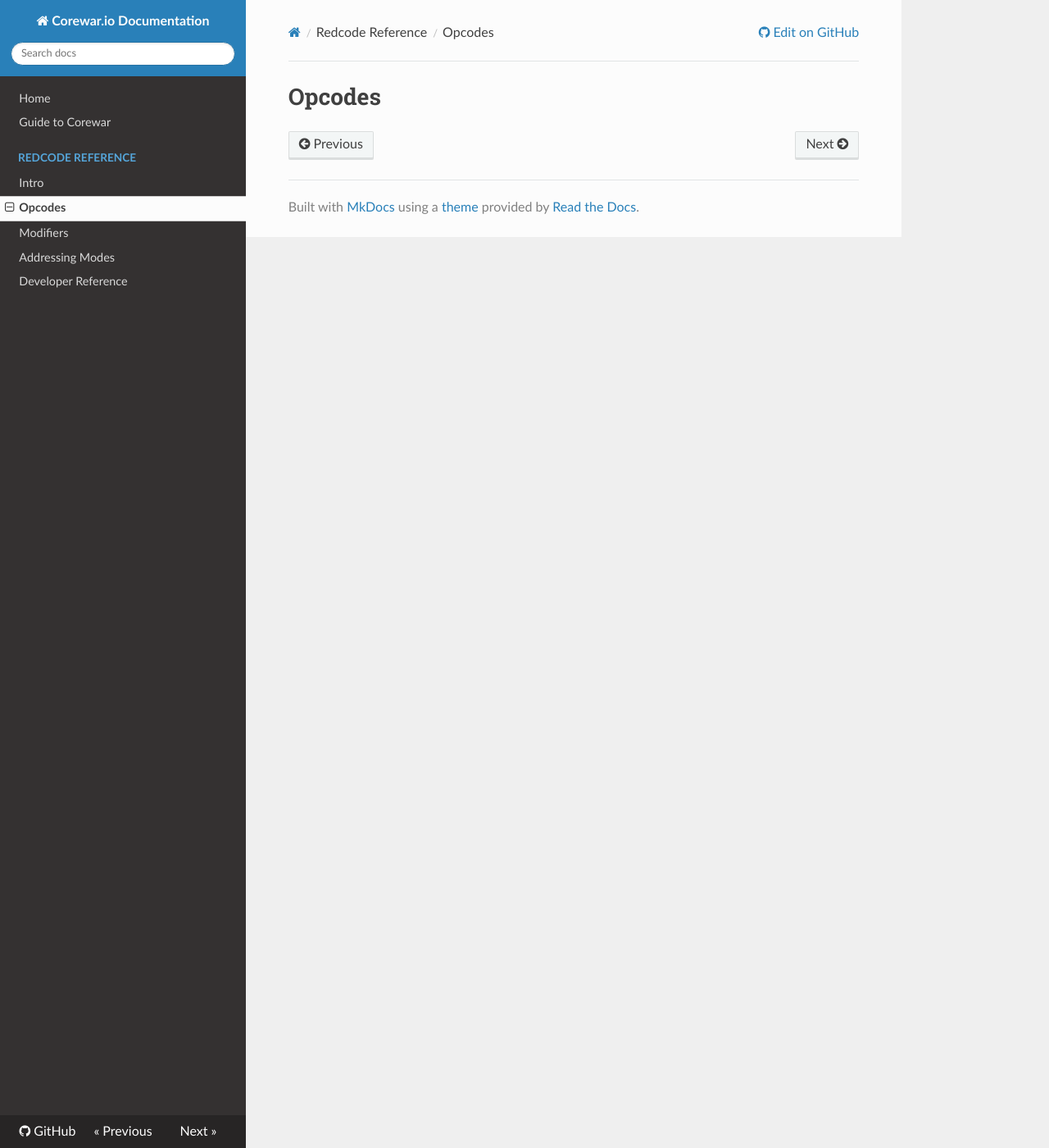
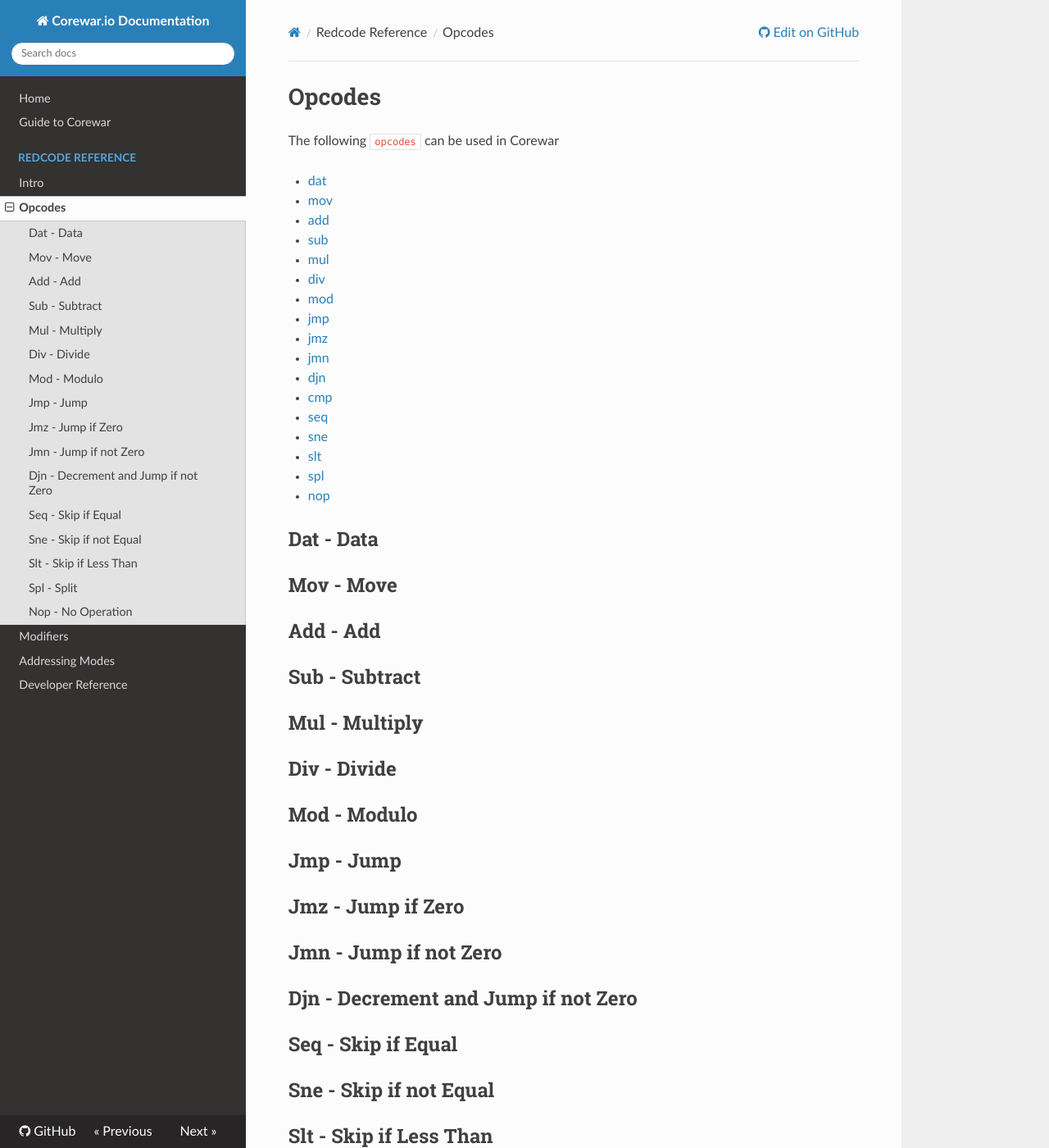
Before and after one commit to corewar/corewar.io, an MkDocs documentation site: the page built from docs/redcode/opcodes.md, in a window 1280 px wide and 1400 px high. Shown: the whole window at 82% size. Built offline with MkDocs 1.6.1, drawn with Linux system fonts in a browser that asks for light colours; nearby versions of some CDN libraries; old or Windows-style settings are respelled for this version of MkDocs; some of the changed text lies outside the part shown.

Commit message:
Skeleton opcodes, modifiers and addressing modes

```diff
--- a/docs/redcode/opcodes.md
+++ b/docs/redcode/opcodes.md
@@ -1 +1,53 @@
 #Opcodes
+
+The following `opcodes` can be used in Corewar
+
+* [dat](#dat-data)
+* [mov](#mov-move)
+* [add](#add-add)
+* [sub](#sub-subtract)
+* [mul](#mul-multiply)
+* [div](#div-divide)
+* [mod](#mod-modulo)
+* [jmp](#jmp-jump)
+* [jmz](#jmz-jump-if-zero)
+* [jmn](#jmn-jump-if-not-zero)
+* [djn](#djn-decrement-and-jump-if-not-zero)
+* [cmp](#seq-skip-if-equal)
+* [seq](#seq-skip-if-equal)
+* [sne](#sne-skip-not-equal)
+* [slt](#slt-skip-if-less-than)
+* [spl](#spl-split)
+* [nop](#nop-no-operation)
+
+##Dat - Data
+
+##Mov - Move
+
+##Add - Add
+
+##Sub - Subtract
+
+##Mul - Multiply
+
+##Div - Divide
+
+##Mod - Modulo
+
+##Jmp - Jump
+
+##Jmz - Jump if Zero
+
+##Jmn - Jump if not Zero
+
+##Djn - Decrement and Jump if not Zero
+
+##Seq - Skip if Equal
+
+##Sne - Skip if not Equal
+
+##Slt - Skip if Less Than
+
+##Spl - Split
+
+##Nop - No Operation
```
Also changed, not shown: docs/redcode/addressing_modes.md (+27 -0 lines), docs/redcode/modifiers.md (+24 -0 lines).
